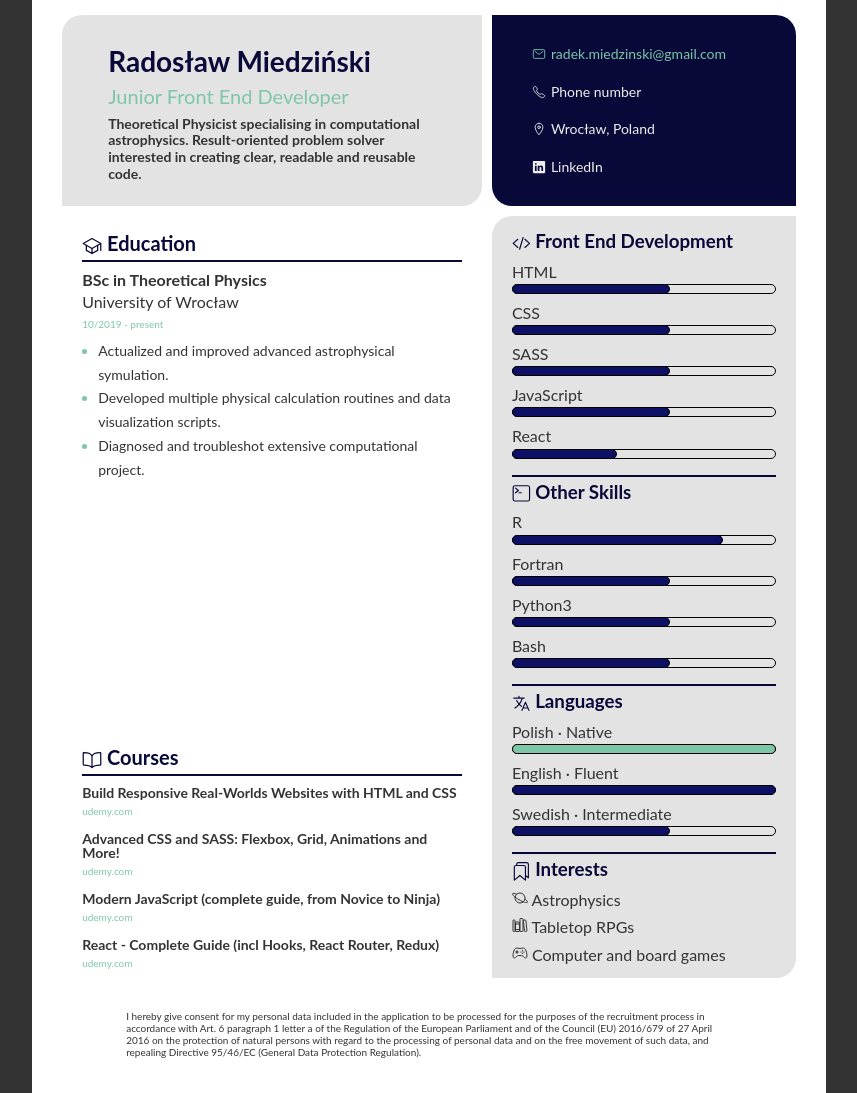
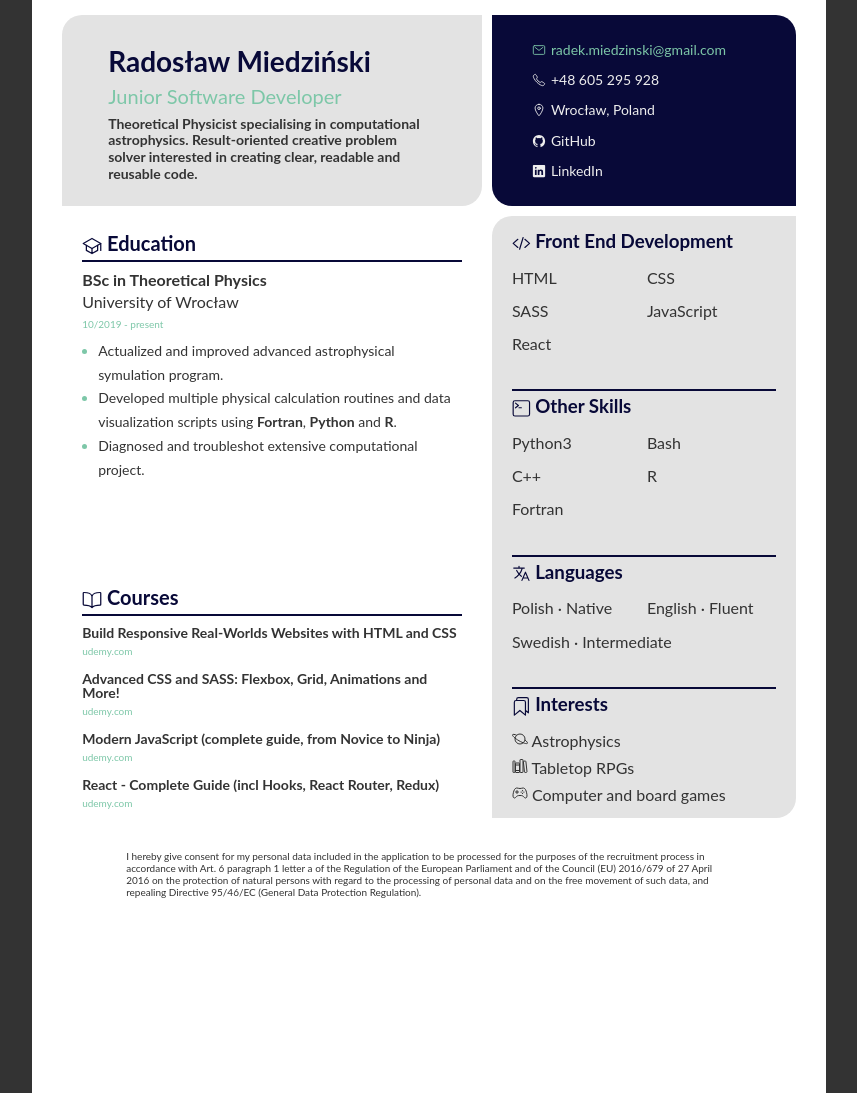
Before and after one commit to R-Miedzinski/Resume-generator, a website: page index.html in a window 1280 px wide. Shown: the top 1093 px of the page, without its empty margins (211-1068 px from the left). Drawn offline with nearby package versions, Linux system fonts and the light colour scheme.

Commit message:
index.html changes from laptop

```diff
--- a/index.html
+++ b/index.html
@@ -16,14 +16,14 @@
         <!-- <img src="./photo.jpg" alt="My photo" class="s-about__photo" /> -->
         <div class="s-about__text-block">
           <h1 class="s-about__header text-bold">Radosław Miedziński</h1>
-          <h2 class="s-about__title text-normal">Junior Front End Developer</h2>
+          <h2 class="s-about__title text-normal">Junior Software Developer</h2>
           <p class="s-about__paragraph text-bold">
             <!-- Bachelor Theoretical Physics student from University of Wrocław
             specialising in computational astrophysics. Result-oriented problem
             solver interested in creating clear and reusable code. Highly
             focused on further education and growth. -->
             Theoretical Physicist specialising in computational astrophysics.
-            Result-oriented problem solver interested in creating clear,
+            Result-oriented creative problem solver interested in creating clear,
             readable and reusable code.
           </p>
         </div>
@@ -38,7 +38,7 @@
           </li>
           <li class="s-contact__list-item">
             <ion-icon name="call-outline"></ion-icon>
-            <a href="tel:TBD">Phone number</a>
+            <a href="tel:+48605295928">+48 605 295 928</a>
           </li>
           <li class="s-contact__list-item">
             <ion-icon name="location-outline"></ion-icon>
@@ -46,6 +46,15 @@
               href="https://www.google.com/maps/place/Wroc%C5%82aw/"
               target="_blank"
               >Wrocław, Poland</a
+            >
+          </li>
+
+          <li class="s-contact__list-item">
+            <ion-icon name="logo-github"></ion-icon>
+            <a
+              href="https://github.com/R-Miedzinski"
+              target="_blank"
+              >GitHub</a
             >
           </li>
           <li class="s-contact__list-item">
@@ -98,11 +107,11 @@
               <span class="s-resume__item-time">10/2019 - present</span>
               <ul class="s-resume__item-abstract">
                 <li>
-                  Actualized and improved advanced astrophysical symulation.
+                  Actualized and improved advanced astrophysical symulation program.
                 </li>
                 <li>
                   Developed multiple physical calculation routines and data
-                  visualization scripts.
+                  visualization scripts using <strong>Fortran</strong>, <strong>Python</strong> and <strong>R</strong>.
                 </li>
                 <li>
                   Diagnosed and troubleshot extensive computational project.
@@ -186,10 +195,11 @@
           Other Skills
         </h3>
         <ul class="s-skills__skills-list">
+          <li class="s-skills__skills-item" level="3" name="Python3"></li>
+          <li class="s-skills__skills-item" level="3" name="Bash"></li>
+          <li class="s-skills__skills-item" level="4" name="C++"></li>
           <li class="s-skills__skills-item" level="4" name="R"></li>
           <li class="s-skills__skills-item" level="3" name="Fortran"></li>
-          <li class="s-skills__skills-item" level="3" name="Python3"></li>
-          <li class="s-skills__skills-item" level="3" name="Bash"></li>
         </ul>
         <h3 class="s-skills__list-title">
           <ion-icon name="language-outline"></ion-icon>
--- a/js/skills/skill.js
+++ b/js/skills/skill.js
@@ -17,9 +17,9 @@ skills.forEach((skill) => {
   }
 
   skill.innerHTML = `<span class="s-skills__skill-name">${name}</span>
-                      <span class="s-skills__skill-lvl-bar">
-                      <span class="s-skills__skill-lvl-bar--empty">&nbsp;</span>
-                      <span class="s-skills__skill-lvl-bar--full s-skills__skill-lvl-bar--full-${lvlNum}" style="${bar}">&nbsp;</span>
+  </span>`;
+    // <span class="s-skills__skill-lvl-bar">
+    // <span class="s-skills__skill-lvl-bar--empty">&nbsp;</span>
+    // <span class="s-skills__skill-lvl-bar--full s-skills__skill-lvl-bar--full-${lvlNum}" style="${bar}">&nbsp;</span>
 
-                      </span>`;
 });
--- a/sass/Components/_contact.scss
+++ b/sass/Components/_contact.scss
@@ -2,6 +2,7 @@
   background-color: $color-dark-bg;
   color: $color-text-light;
 
+  // height: 100%;
   padding: 2rem 4rem;
   border-top-right-radius: $border-radius-l;
   border-bottom-left-radius: $border-radius-l;
--- a/sass/Components/_skills.scss
+++ b/sass/Components/_skills.scss
@@ -1,12 +1,16 @@
 .s-skills {
   background-color: $color-light-bg;
   padding: 1rem 2rem;
+
+// height: 75vh;
 
   border-top-left-radius: $border-radius-l;
   border-bottom-right-radius: $border-radius-l;
 
   &__list-title {
     color: $color-dark-bg;
+
+    padding-bottom: 0.6rem;
 
     ion-icon {
       vertical-align: middle;
@@ -15,17 +19,21 @@
 
   &__skills-list {
     display: flex;
-    flex-direction: column;
+    // flex-direction: column;
+    flex-wrap: wrap;
 
-    gap: 0.5rem;
+    gap: 0.6rem;
 
     &:not(:last-child) {
-      padding-bottom: 1.6rem;
+      padding-bottom: 3.2rem;
       border-bottom: 2px solid $color-dark-bg;
     }
   }
 
   &__skills-item {
+      flex-basis: 45%;
+      flex-grow: 1;
+
     display: flex;
     flex-direction: column;
     gap: 0.5rem;
```
Also changed, not shown: css/style.css.
